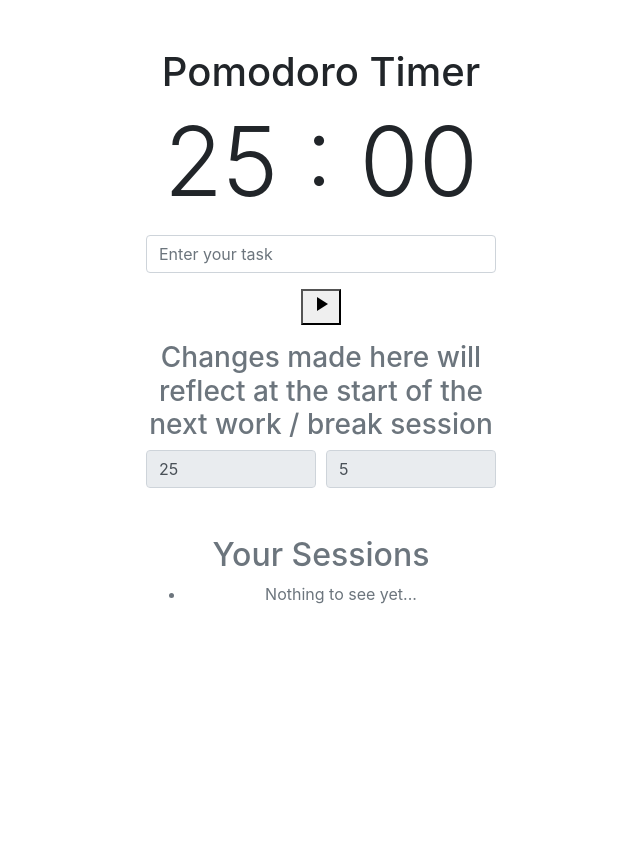
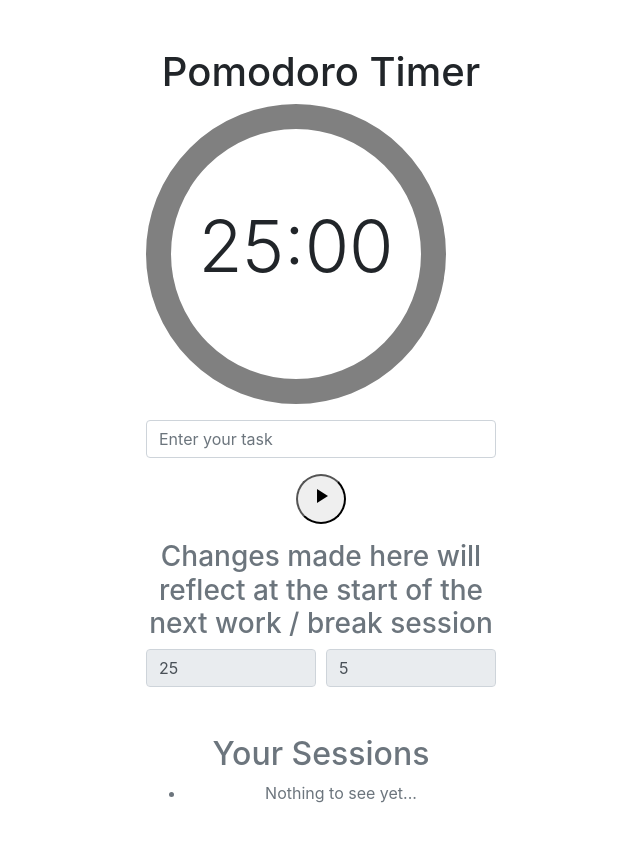
Before and after one commit to masoodhamza/Pomodoro-Timer, a plain HTML site: page index.html in a window 1280 px wide. Shown: the whole page, without its empty margins (319-959 px from the left). Before the commit the page ends 800 px from the top, so only its background shows below. Drawn offline with nearby package versions, Linux system fonts and the light colour scheme.

Commit message:
round buttons

```diff
--- a/index.html
+++ b/index.html
@@ -17,11 +17,10 @@
         <div class="row">
             <div class="col-md-4 offset-md-4 text-center my-5">
                 <h1>Pomodoro Timer</h1>
-                <div class="circle display-1">
-                    <div class="timer">
-                        <span>25</span> :
-                        <span>00</span>
-                    </div>
+                <div class="circle">
+                    <p class="timert display-3 mx-auto">
+                        25:00
+                    </p>
                 </div>
                 <div class="my-3 text-secondary">
                     <form class="task">
--- a/style.css
+++ b/style.css
@@ -0,0 +1,14 @@
+.circle{
+    border: 25px solid grey;
+    border-radius: 50%;
+    width: 300px;
+    height: 300px;
+    display: flex;
+    align-items: center;
+}
+
+.controls button{
+    border-radius: 50%;
+    width: 50px;
+    height: 50px;
+}
```
